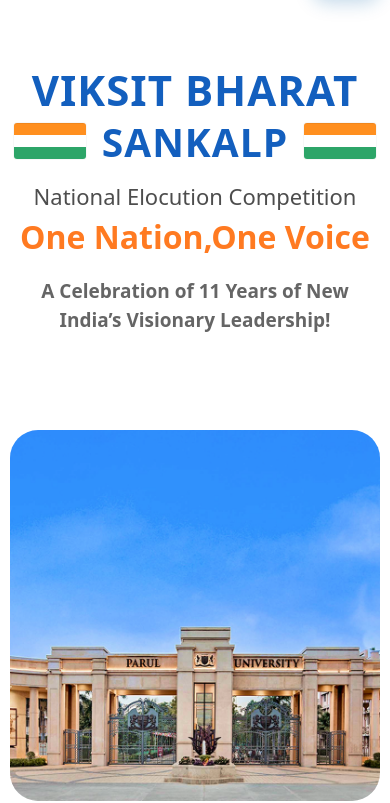
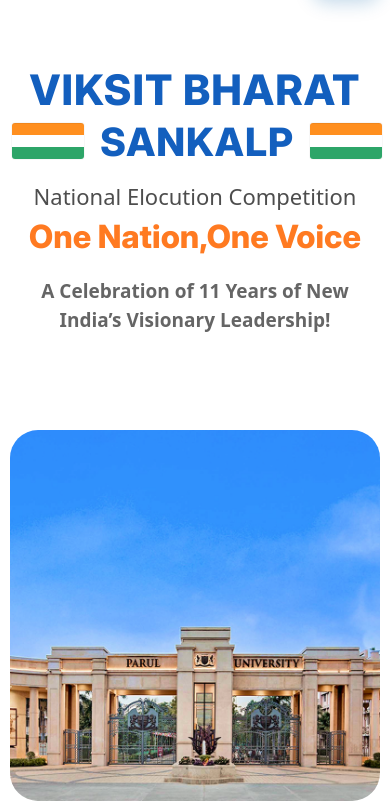
Before and after one commit to RayqRohit/Viksit-Bharat-Sankalp-Website, a plain HTML site: page index.html in a window 390 px wide. Shown: the part 59-862 px from the top of the page. Drawn offline with nearby package versions, Linux system fonts and the light colour scheme.

Commit message:
Adaptive & fluid-layout

```diff
--- a/assets/styles/media.css
+++ b/assets/styles/media.css
@@ -1073,12 +1073,16 @@
     .vb-title-1 {
         font-size: 42px;
         margin-bottom: 10px !important;
-        font-weight: 800;
+        font-weight: 700;
+        font-family: var(--font-inter-bold);
+        font-weight: bold;
     }
 
     .vb-title-2 {
         font-size: 39px;
-        font-weight: 800;
+        font-weight: 700;
+         font-family: var(--font-inter-bold);
+        font-weight: bold;
     }
 
     .vb-subtitle {
@@ -1088,7 +1092,9 @@
 
     .vb-tagline {
         font-size: 32px;
-        font-weight: 800;
+        font-weight: 700;
+         font-family: var(--font-inter-bold);
+        font-weight: bold;
     }
 
     .vb-caption {
--- a/assets/styles/styles.css
+++ b/assets/styles/styles.css
@@ -67,7 +67,7 @@
 /* header */
 .vb-hero {
     background: #fff;
-    height: calc(100vh - 80px);
+    height: 100vh;
     position: relative;
     isolation: isolate;
 }
```
